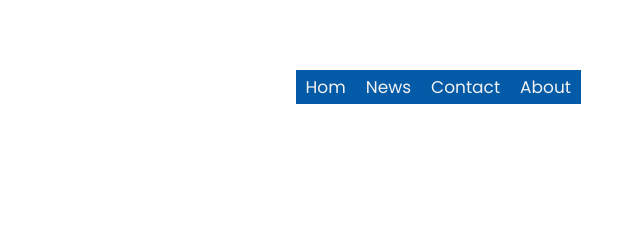
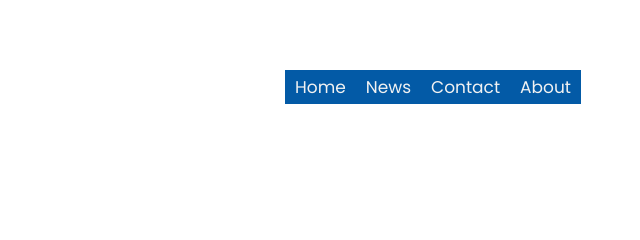
Before and after one commit to makgabo-droid/AquaLife-Style, a plain HTML site: page index.html in a window 1280 px wide. Shown: the part 135-375 px from the top of the page, 615-1255 px from the left. Drawn offline with Linux system fonts and the light colour scheme.

Commit message:
Update index.html

```diff
--- a/index.html
+++ b/index.html
@@ -15,7 +15,7 @@
     		<header>
     			<a href="#" class="logo"><img src="https://freepngimg.com/thumb/fish/3-blue-fish-png-image-thumb.png"></a>
     			<div class="topnav">
-                  <a class="active" href="#home">Hom</a>
+                  <a class="active" href="#home">Home</a>
                   <a href="#news">News</a>
                   <a href="#contact">Contact</a>
                   <a href="#about">About</a>
```
